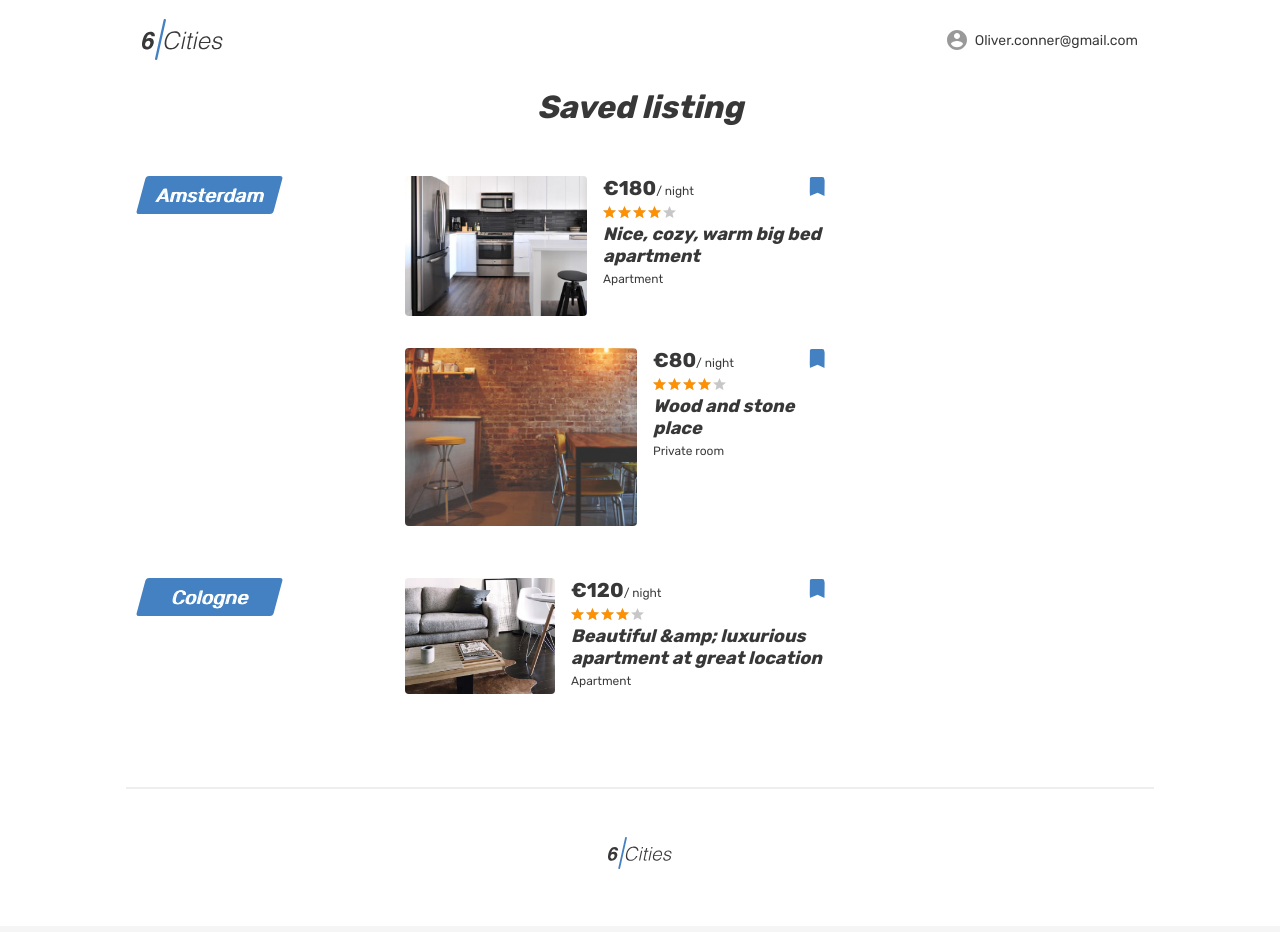
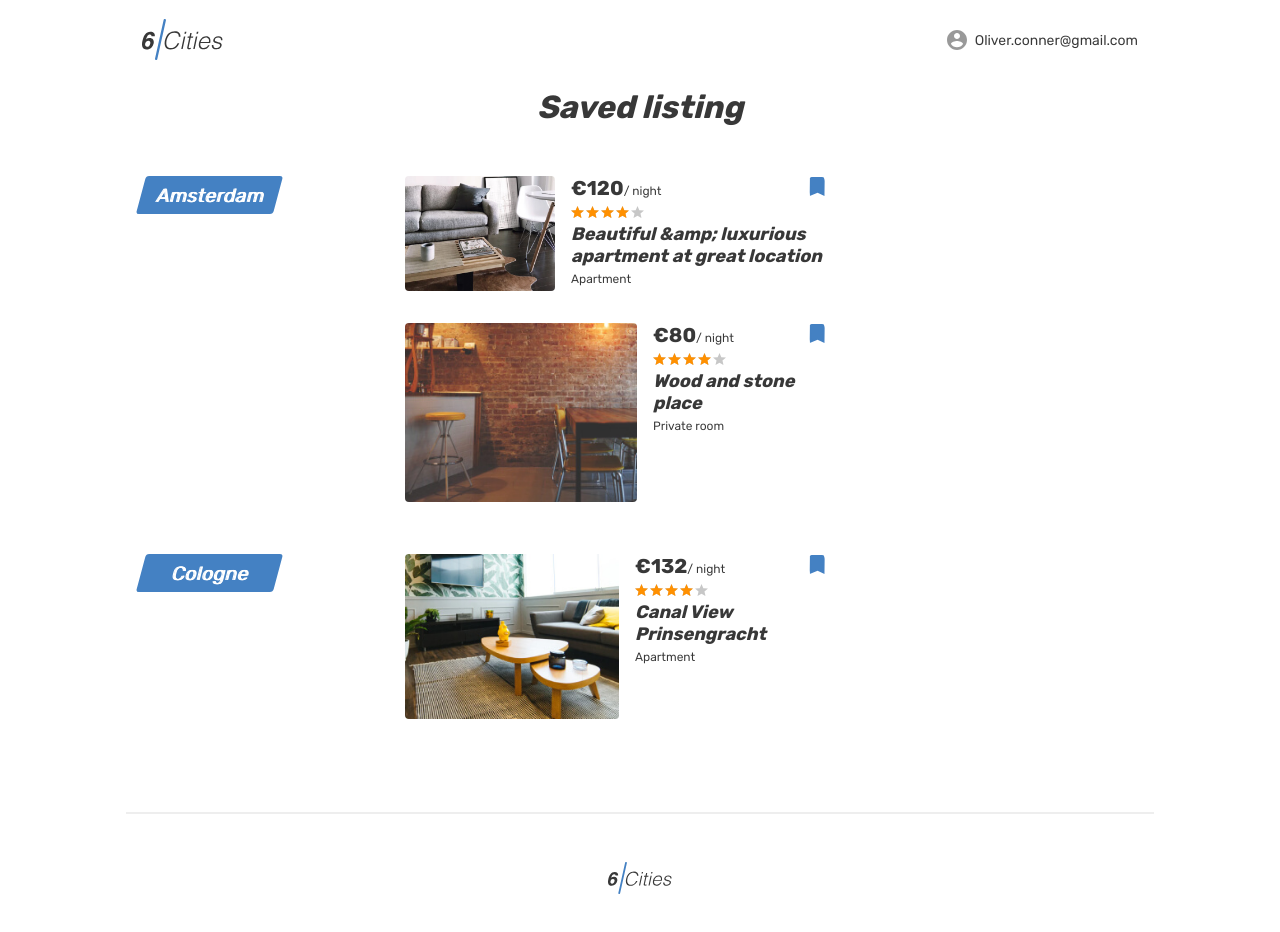
Before and after one commit to Svetlana-Gubina/369637-six-cities-6, a React app: page /favorites in a window 1280 px wide. Shown: the top 932 px of the page. Built offline with nearby package versions, Linux system fonts and the light colour scheme.

Commit message:
feat: add redux, reducer, action - availableOffers not working

```diff
--- a/src/components/app/app.jsx
+++ b/src/components/app/app.jsx
@@ -5,15 +5,15 @@ import PageNotFound from '../page-not-found/page-not-found';
 import Room from '../room/room';
 import SignIn from '../sign-in/sign-in';
 import {BrowserRouter, Switch, Route} from 'react-router-dom';
-import {cityType, placesInfoType, authorizedType, reviewItemsType} from '../../prop-types';
+import {optionsType, cityType, placesInfoType, authorizedType, reviewItemsType} from '../../prop-types';
 
 const App = (props) => {
-  const {reviewItems, city, placesInfo, authorized} = props;
+  const {options, reviewItems, city, placesInfo, authorized} = props;
 
   return <BrowserRouter>
     <Switch>
       <Route exact path="/">
-        <WelcomeScreen city={city} placesInfo={placesInfo} authorized={authorized}/>;
+        <WelcomeScreen options={options} city={city} placesInfo={placesInfo} authorized={authorized}/>;
       </Route>
       <Route exact path="/favorites">
         <Favorites placesInfo={placesInfo} />
@@ -32,6 +32,7 @@ const App = (props) => {
 };
 
 App.propTypes = {
+  options: optionsType,
   reviewItems: reviewItemsType,
   city: cityType,
   placesInfo: placesInfoType,
--- a/src/components/city-item/city-item.jsx
+++ b/src/components/city-item/city-item.jsx
@@ -1,20 +1,23 @@
 import React from 'react';
 import {Link} from "react-router-dom";
-import {cityItemType, setActiveElementType} from '../../prop-types';
+import {cityNameType, setActiveElementType} from '../../prop-types';
 
 const CityItem = (props) => {
-  const {city, setActiveElement} = props;
+  const {cityName, activeCityItem, setActiveCityItem} = props;
 
   return <li className="locations__item">
-    <Link className="locations__item-link tabs__item" href="#" onClick={() => setActiveElement(city.name)}>
-      <span>{city.name}</span>
+    <Link className={`locations__item-link tabs__item ${cityName === activeCityItem ? `tabs__item--active` : ``}`}
+      to="/"
+      onClick={() => setActiveCityItem(cityName)}>
+      <span>{cityName}</span>
     </Link>
   </li>;
 };
 
 CityItem.propTypes = {
-  city: cityItemType,
-  setActiveElement: setActiveElementType
+  cityName: cityNameType,
+  activeCityItem: cityNameType,
+  setActiveCityItem: setActiveElementType
 };
 
 export default CityItem;
--- a/src/components/favorites/favorites.jsx
+++ b/src/components/favorites/favorites.jsx
@@ -2,6 +2,7 @@ import React from "react";
 import {Link} from "react-router-dom";
 import FavoritesList from '../favorites-list/favorites-list';
 import {placesInfoType} from '../../prop-types';
+import {getSomePlacesInfo} from '../../mocks/offers';
 
 const Favorites = (props) => {
   const {placesInfo} = props;
@@ -45,7 +46,7 @@ const Favorites = (props) => {
                     </a>
                   </div>
                 </div>
-                <FavoritesList placesInfo={placesInfo.slice(2, 4)} />
+                <FavoritesList placesInfo={getSomePlacesInfo(placesInfo, 2, 4)} />
               </li>
 
               <li className="favorites__locations-items">
@@ -56,7 +57,7 @@ const Favorites = (props) => {
                     </a>
                   </div>
                 </div>
-                <FavoritesList placesInfo={placesInfo.slice(0, 1)} />
+                <FavoritesList placesInfo={getSomePlacesInfo(placesInfo, 0, 1)} />
               </li>
             </ul>
           </section>
--- a/src/components/room/room.jsx
+++ b/src/components/room/room.jsx
@@ -5,6 +5,7 @@ import ReviewsList from '../reviews-list/reviews-list';
 import NearPlacesList from '../near-places-list/near-places-list';
 import Map from '../map/map';
 import {cityType, placesInfoType, authorizedType, reviewItemsType} from '../../prop-types';
+import {getSomePlacesInfo} from '../../mocks/offers';
 
 const Room = (props) => {
   const {city, placesInfo, reviewItems, authorized} = props;
@@ -174,7 +175,7 @@ const Room = (props) => {
         <div className="container">
           <section className="near-places places">
             <h2 className="near-places__title">Other places in the neighbourhood</h2>
-            <NearPlacesList placesInfo={placesInfo.slice(1, 4)} />
+            <NearPlacesList placesInfo={getSomePlacesInfo(placesInfo, 1, 4)} />
           </section>
         </div>
       </main>
--- a/src/components/welcome-screen/welcome-screen.jsx
+++ b/src/components/welcome-screen/welcome-screen.jsx
@@ -2,10 +2,13 @@ import React from "react";
 import {Link} from "react-router-dom";
 import PlacesList from '../places-list/places-list';
 import Map from '../map/map';
-import {cityType, placesInfoType, authorizedType} from '../../prop-types';
+import {cityNameType, lengthType, optionsType, cityType, placesInfoType, authorizedType} from '../../prop-types';
+import CitiesList from '../cities-list/cities-list';
+import {connect} from 'react-redux';
+import {options, getOffersForCity} from '../../mocks/offers';
 
 const WelcomeScreen = (props) => {
-  const {city, placesInfo, authorized} = props;
+  const {activeCityItem, availableOffers, city, placesInfo, authorized} = props;
 
   return (
     <div className="page page--gray page--main">
@@ -50,45 +53,14 @@ const WelcomeScreen = (props) => {
         <h1 className="visually-hidden">Cities</h1>
         <div className="tabs">
           <section className="locations container">
-            <ul className="locations__list tabs__list">
-              <li className="locations__item">
-                <a className="locations__item-link tabs__item" href="#">
-                  <span>Paris</span>
-                </a>
-              </li>
-              <li className="locations__item">
-                <a className="locations__item-link tabs__item" href="#">
-                  <span>Cologne</span>
-                </a>
-              </li>
-              <li className="locations__item">
-                <a className="locations__item-link tabs__item" href="#">
-                  <span>Brussels</span>
-                </a>
-              </li>
-              <li className="locations__item">
-                <a className="locations__item-link tabs__item tabs__item--active">
-                  <span>Amsterdam</span>
-                </a>
-              </li>
-              <li className="locations__item">
-                <a className="locations__item-link tabs__item" href="#">
-                  <span>Hamburg</span>
-                </a>
-              </li>
-              <li className="locations__item">
-                <a className="locations__item-link tabs__item" href="#">
-                  <span>Dusseldorf</span>
-                </a>
-              </li>
-            </ul>
+            <CitiesList options={options} activeCityItem={activeCityItem} />
           </section>
         </div>
         <div className="cities">
           <div className="cities__places-container container">
             <section className="cities__places places">
               <h2 className="visually-hidden">Places</h2>
-              <b className="places__found">312 places to stay in Amsterdam</b>
+              <b className="places__found">{`${availableOffers.length} places to stay in ${activeCityItem}`}</b>
               <form className="places__sorting" action="#" method="get">
                 <span className="places__sorting-caption">Sort by</span>
                 <span className="places__sorting-type" tabIndex="0">
@@ -116,7 +88,7 @@ const WelcomeScreen = (props) => {
                 </ul>
               </form>
               <div className="cities__places-list places__list tabs__content">
-                <PlacesList placesInfo={placesInfo} />
+                <PlacesList placesInfo={availableOffers} />
               </div>
             </section>
             <div className="cities__right-section">
@@ -131,10 +103,21 @@ const WelcomeScreen = (props) => {
   );
 };
 
+const mapStateToProps = (state) => ({
+  activeCityItem: state.activeCityItem,
+  availableOffers: getOffersForCity(state.activeCityItem, options),
+});
+
+
 WelcomeScreen.propTypes = {
+  options: optionsType,
   city: cityType,
   placesInfo: placesInfoType,
   authorized: authorizedType,
+  length: lengthType,
+  availableOffers: placesInfoType,
+  activeCityItem: cityNameType
 };
 
-export default WelcomeScreen;
+export {WelcomeScreen};
+export default connect(mapStateToProps, null)(WelcomeScreen);
--- a/src/index.js
+++ b/src/index.js
@@ -1,7 +1,7 @@
 import React from 'react';
 import ReactDOM from 'react-dom';
 import App from "./components/app/app";
-import {offers} from './mocks/offers';
+import {offers, options} from './mocks/offers';
 import {createStore} from 'redux';
 import {Provider} from 'react-redux';
 import {reducer} from './store/reducer';
@@ -9,8 +9,10 @@ import {composeWithDevTools} from 'redux-devtools-extension';
 
 const authorized = true;
 
+const ZOOM = 12;
+
 const city = {
-  zoom: 12,
+  zoom: ZOOM,
   lat: 52.38333,
   lng: 4.9,
 };
@@ -25,11 +27,15 @@ const reviews = [
   },
 ];
 
-const store = createStore(reducer, composeWithDevTools());
+const store = createStore(
+    reducer,
+    composeWithDevTools()
+);
 
 ReactDOM.render(
     <Provider store={store}>
       <App
+        options={options}
         reviewItems={reviews}
         city={city}
         placesInfo={offers}
--- a/src/mocks/offers.js
+++ b/src/mocks/offers.js
@@ -44,29 +44,50 @@ export const offers = [
   },
 ];
 
+const shuffle = (arr) => {
+  for (let i = arr.length - 1; i > 0; i--) {
+    const j = Math.floor(Math.random() * arr.length);
+    const temp = arr[i];
+    arr[i] = arr[j];
+    arr[j] = temp;
+  }
+  return arr;
+};
+
 export const options = [
   {
     name: `Paris`,
-    availableOffers: offers,
+    availableOffers: shuffle(offers),
   },
   {
     name: `Cologne`,
-    availableOffers: offers,
+    availableOffers: shuffle(offers),
   },
   {
     name: `Brussels`,
-    availableOffers: offers,
+    availableOffers: shuffle(offers),
   },
   {
     name: `Amsterdam`,
-    availableOffers: offers,
+    availableOffers: shuffle(offers),
   },
   {
     name: `Hamburg`,
-    availableOffers: offers,
+    availableOffers: shuffle(offers),
   },
   {
     name: `Dusseldorf`,
-    availableOffers: offers,
+    availableOffers: shuffle(offers),
   }
 ];
+
+export const getOffersForCity = (cityName, opts) => {
+  const optionsItem = opts.find((item) => {
+    return item.name === cityName;
+  });
+  return optionsItem.availableOffers;
+};
+
+export const getSomePlacesInfo = (placesInfo, fromIndex, toIndex) => {
+  return placesInfo.slice(fromIndex, toIndex);
+};
--- a/src/prop-types.js
+++ b/src/prop-types.js
@@ -91,3 +91,7 @@ export const optionsType = PropTypes.arrayOf(
       ),
     })
 );
+
+export const cityNameType = PropTypes.string;
+
+export const lengthType = PropTypes.number;
--- a/src/store/action.js
+++ b/src/store/action.js
@@ -1,4 +1,12 @@
 export const ActionType = {
-  CHOOSE_CITY: ``,
-  FILL_OFFERS_LIST: ``,
+  CHOOSE_CITY: `welcomeScreen/chooseCity`,
 };
+
+// actionCreator()
+
+export const ActionCreator = {
+  choseCity: (cityName) => ({
+    type: ActionType.CHOOSE_CITY,
+    payload: cityName,
+  }),
+};
--- a/src/store/reducer.js
+++ b/src/store/reducer.js
@@ -2,7 +2,7 @@ import {options} from '../mocks/offers';
 import {ActionType} from './action';
 
 const initialState = {
-  city: options[0].name,
+  activeCityItem: options[0].name,
   availableOffers: options[0].availableOffers,
 };
 
@@ -10,11 +10,8 @@ const reducer = (state = initialState, action) => {
   switch (action.type) {
     case ActionType.CHOOSE_CITY:
       return {
-        city: action.city
-      };
-    case ActionType.FILL_OFFERS_LIST:
-      return {
-        availableOffers: action.availableOffers
+        ...state,
+        activeCityItem: action.payload,
       };
 
     default: return state;
```
Also changed, not shown: src/components/cities-list/cities-list.jsx (+24 -16 lines).
